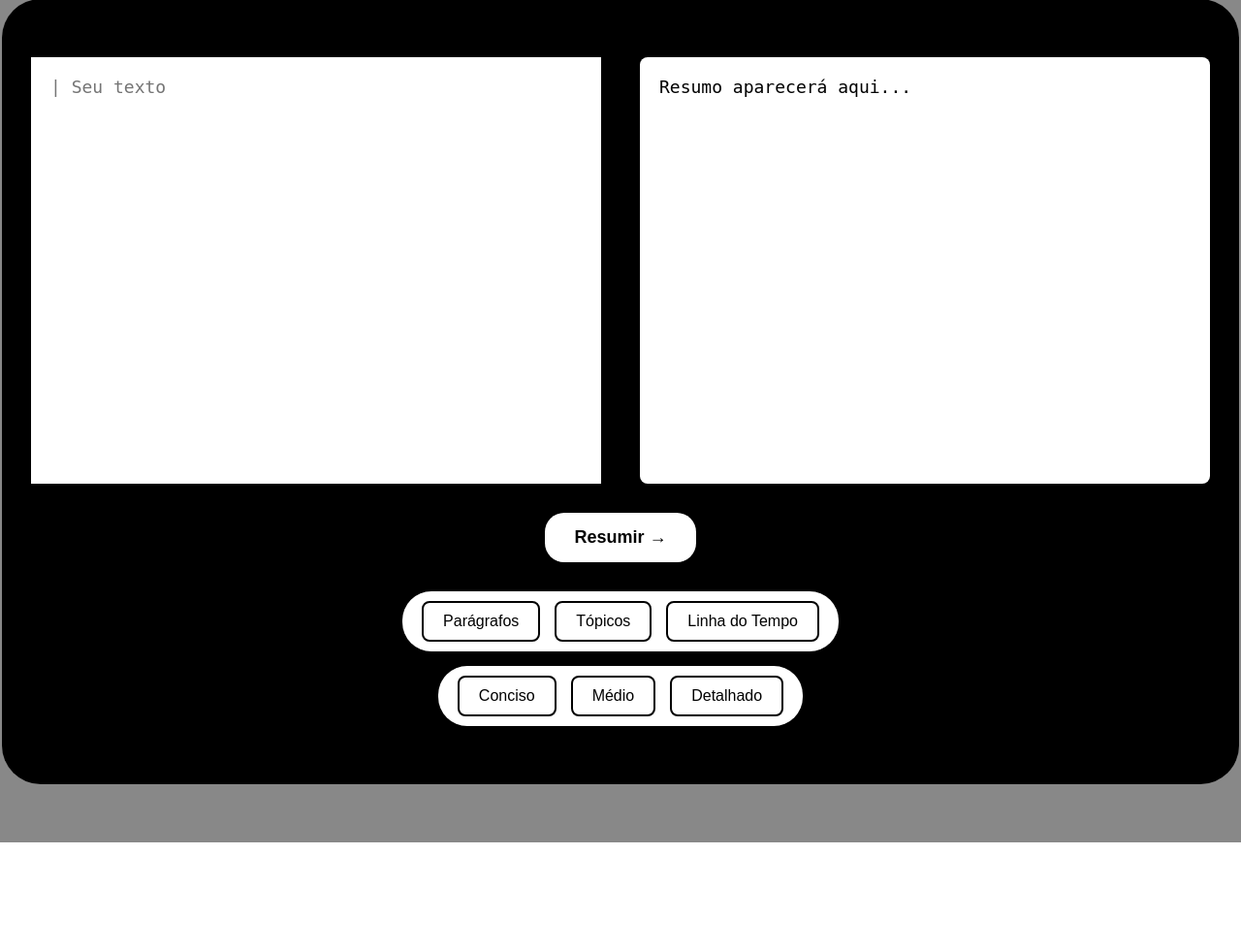
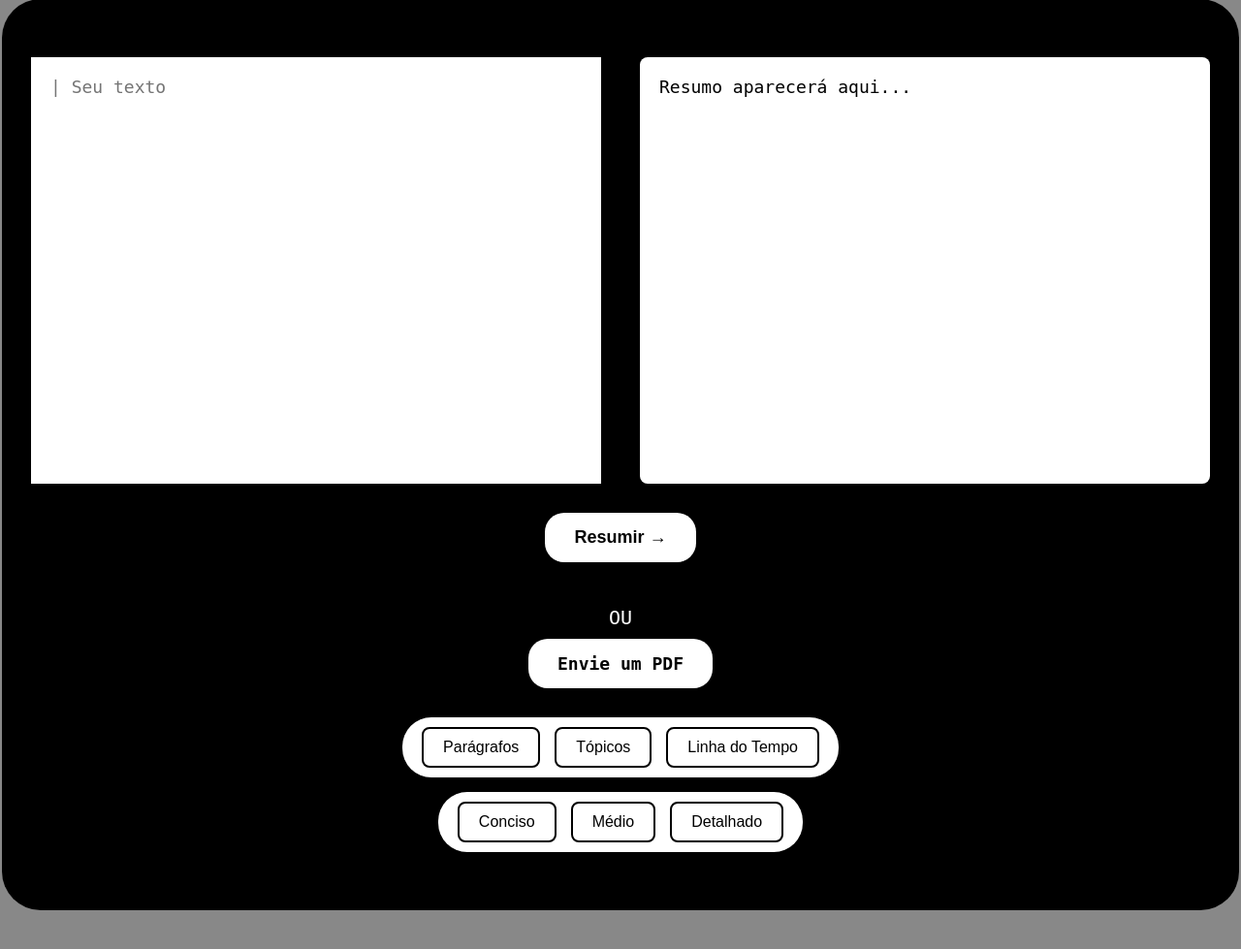
Before and after one commit to rafnaves/SumarizadorIA, a Flask app: page / in a window 1280 px wide. Shown: the part 61-1040 px from the top of the page at 97% size. Before the commit the page ends 930 px from the top, so only its background shows below. Run offline with Flask 3, Linux system fonts and the light colour scheme.

Commit message:
opção de envio de pdf + icon do site

```diff
--- a/app.py
+++ b/app.py
@@ -1,7 +1,8 @@
 import os
 from dotenv import load_dotenv
 from flask import Flask, render_template, request, jsonify
-import google.generativeai as genai  # <- use este import
+import google.generativeai as genai
+import fitz
 
 
 app = Flask(__name__)
@@ -11,9 +12,9 @@ api_key = os.getenv("GOOGLE_API_KEY")
 if not api_key:
     raise ValueError("GOOGLE_API_KEY não encontrada no .env")
 
-genai.configure(api_key=api_key)  # <- essa linha só funciona com o import certo
+genai.configure(api_key=api_key)
 
-model = genai.GenerativeModel('gemini-2.5-flash')  # <- usa a variável 'genai' com o modelo
+model = genai.GenerativeModel('gemini-2.5-flash')
 
 
 def montagem_prompt(texto, formato, detalhe):
@@ -76,6 +77,51 @@ def resumir():
     response = model.generate_content(prompt)
     return jsonify({"resumo": response.text})
 
+@app.route('/resumir-pdf', methods=['POST'])
+def resumir_pdf():
+    # 1. Verificar se o ficheiro foi enviado
+    if 'pdf_file' not in request.files:
+        return jsonify({"erro": "Nenhum ficheiro PDF enviado"}), 400
+
+    file = request.files['pdf_file']
+
+    # 2. Verificar se o nome do ficheiro está vazio
+    if file.filename == '':
+        return jsonify({"erro": "Nenhum ficheiro selecionado"}), 400
+
+    # 3. Verificar se o ficheiro é um PDF
+    if file and file.filename.lower().endswith('.pdf'):
+        try:
+            # 4. Ler o conteúdo do PDF em memória
+            pdf_document = fitz.open(stream=file.read(), filetype="pdf")
+
+            # 5. Extrair o texto de todas as páginas
+            texto_extraido = ""
+            for page_num in range(len(pdf_document)):
+                page = pdf_document.load_page(page_num)
+                texto_extraido += page.get_text()
+
+            pdf_document.close()
+
+            # Se não houver texto, avise o utilizador
+            if not texto_extraido.strip():
+                 return jsonify({"resumo": "O PDF parece estar vazio ou contém apenas imagens."})
+
+            # 6. Obter opções de resumo e montar o prompt (reaproveitando sua função!)
+            formato = request.form.get("formato")
+            detalhe = request.form.get("detalhe")
+
+            prompt = montagem_prompt(texto_extraido, formato, detalhe)
+            response = model.generate_content(prompt)
+            return jsonify({"resumo": response.text})
+
+        except Exception as e:
+            print(f"Erro ao processar PDF: {e}") # Log do erro no servidor
+            return jsonify({"erro": "Falha ao ler o ficheiro PDF."}), 500
+
+    return jsonify({"erro": "Formato de ficheiro inválido. Por favor, envie um PDF."}), 400
+
+
 
 if __name__ == '__main__':
     app.run(debug=True)
--- a/requirements.txt
+++ b/requirements.txt
@@ -1,3 +1,4 @@
 flask
 python-dotenv
 google-generativeai
+PyMuPDF
--- a/static/style.css
+++ b/static/style.css
@@ -95,3 +95,33 @@ textarea {
   background-color: #333333; /* Cor escura para o botão ativo */
   color: #ffffff; /* Texto branco para o botão ativo */
 }
+
+/* Estilos para o novo botão de upload de PDF */
+.file-upload-container {
+  display: flex;
+  flex-direction: column;
+  align-items: center;
+  gap: 10px;
+  margin-top: 15px;
+  color: white;
+}
+
+.file-upload-label {
+  padding: 15px 30px;
+  font-size: 18px;
+  border-radius: 20px;
+  border: none;
+  background-color: white;
+  color: black;
+  cursor: pointer;
+  font-weight: bold;
+}
+
+.file-upload-label:hover {
+  background-color: #dddddd;
+}
+
+/* Esconde o input de ficheiro padrão, pois já temos o nosso label estilizado */
+#pdfUpload {
+  display: none;
+}
--- a/templates/index.html
+++ b/templates/index.html
@@ -29,6 +29,13 @@
     </div>
     <div class="middle-button">
       <button onclick="resumirTexto()">Resumir →</button>
+    </div>
+    <div class="file-upload-container">
+      <span>OU</span>
+      <label for="pdfUpload" class="file-upload-label">
+        Envie um PDF
+      </label>
+      <input type="file" id="pdfUpload" onchange="resumirPDF()" accept=".pdf">
     </div>
     <div class="controls">
       <div class="row">
@@ -66,6 +73,55 @@
 }
     function aplicarNegrito(texto) {
       return texto.replace(/\*(.*?)\*/g, '<strong>$1</strong>');
+    }
+// Adicione esta função dentro da sua tag <script>
+    async function resumirPDF() {
+        const fileInput = document.getElementById('pdfUpload');
+        const file = fileInput.files[0];
+
+        if (!file) {
+            return; // Nenhum ficheiro selecionado
+        }
+
+        const outputBox = document.getElementById('outputResumo');
+        const uploadLabel = document.querySelector('.file-upload-label');
+        const originalLabelText = uploadLabel.innerText;
+
+        // Criar um FormData para enviar o ficheiro e as opções
+        const formData = new FormData();
+        formData.append('pdf_file', file);
+        formData.append('formato', formatoSelecionado);
+        formData.append('detalhe', detalheSelecionado);
+
+        // Feedback visual de carregamento
+        uploadLabel.innerText = "Enviando...";
+        outputBox.innerHTML = "Aguarde, a IA está a ler e a processar o seu PDF...";
+
+        try {
+            const response = await fetch('/resumir-pdf', {
+                method: 'POST',
+                body: formData  // Não definimos 'Content-Type', o navegador faz isso por nós com FormData
+            });
+
+            const data = await response.json();
+
+            if (response.ok) {
+                const resumoFormatado = aplicarNegrito(data.resumo || "Ocorreu um erro.");
+                outputBox.innerHTML = resumoFormatado;
+            } else {
+                // Se o servidor retornar um erro (ex: formato inválido)
+                outputBox.innerText = data.erro || 'Ocorreu um erro desconhecido.';
+            }
+
+        } catch (error) {
+            console.error("Falha na requisição:", error);
+            outputBox.innerHTML = "Não foi possível conectar ao servidor. Por favor, tente novamente.";
+        } finally {
+            // Restaurar o botão
+            uploadLabel.innerText = originalLabelText;
+            // Limpar o input para permitir o re-envio do mesmo ficheiro
+            fileInput.value = "";
+        }
     }
 
     async function resumirTexto() {
```
